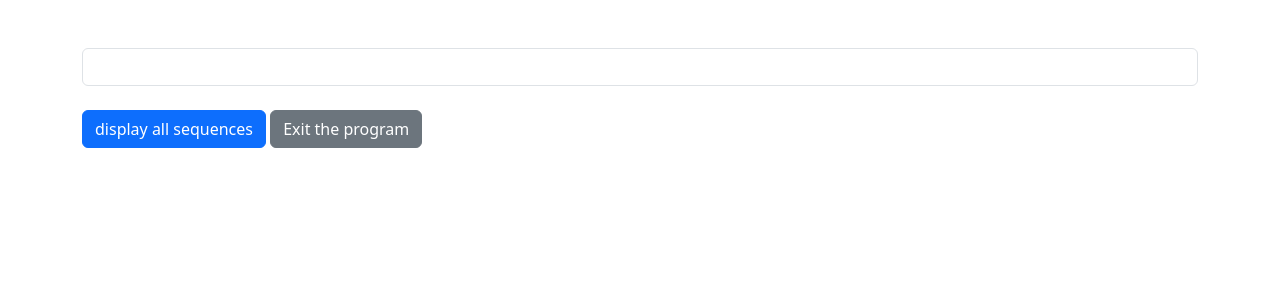
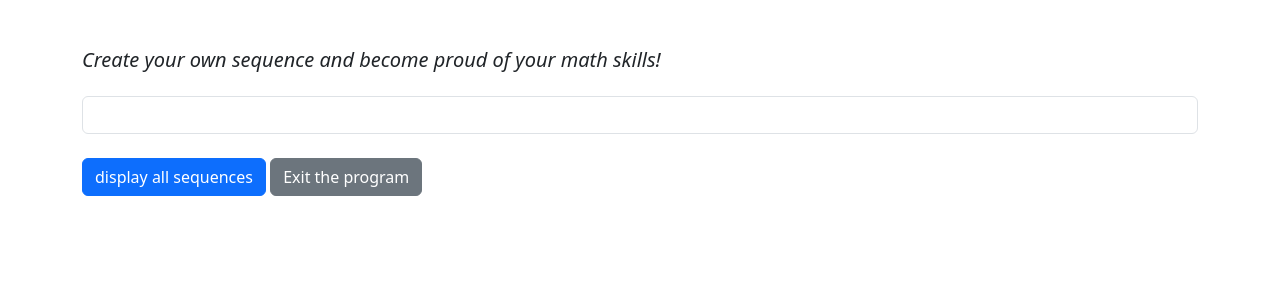
Before and after one commit to Kianni/cuatro_be, a Django app: page /add in a window 1280 px wide. Shown: the top 300 px of the page. Run offline with Django 3.2, Linux system fonts and the light colour scheme; some libraries are stand-ins or nearby versions.

Commit message:
add title to add progression template

```diff
--- a/lukujonot/sequences/templates/sequences/add.html
+++ b/lukujonot/sequences/templates/sequences/add.html
@@ -8,7 +8,8 @@
     {% bootstrap_javascript %}
 </head>
 <body class="container mt-5">
-<input type="text" class="form-control">
+<h5><i>Create your own sequence and become proud of your math skills!</i></h5>
+<input type="text" class="form-control mt-4">
 </br>
 
     <a href="/display" class="btn btn-primary" role="button">display all sequences</a>
```
